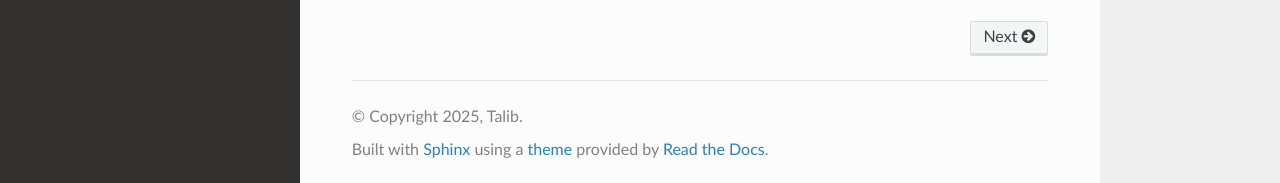
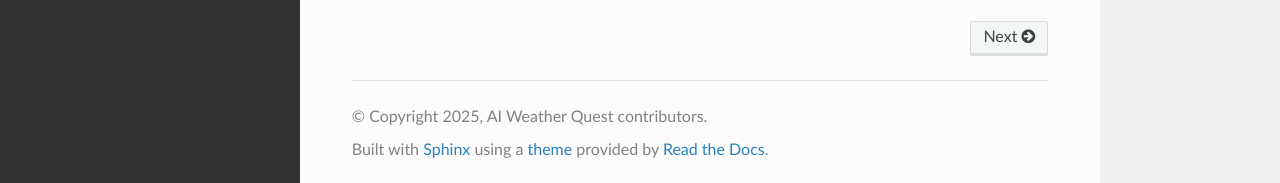
Before and after one commit to joshuatalib/AI_weather_quest, a Sphinx documentation site: the page built from docs/source/index.rst, in a window 1280 px wide and 1270 px high. Shown: the part 1084-1267 px from the top of the window. Built offline with Sphinx 7.4.7 and the Read the Docs theme 3.1.0, drawn with Linux system fonts in a browser that asks for light colours; pages that are not in the unit, such as notebooks, are missing from menus.

Commit message:
Update conf.py

```diff
--- a/docs/source/conf.py
+++ b/docs/source/conf.py
@@ -8,7 +8,7 @@ import os
 # -- Project information
 
 project = 'AI_Weather_Quest'
-copyright = '2025, Talib'
+copyright = '2025, AI Weather Quest contributors'
 author = 'Joshua Talib'
 
 release = '0.1'
```
